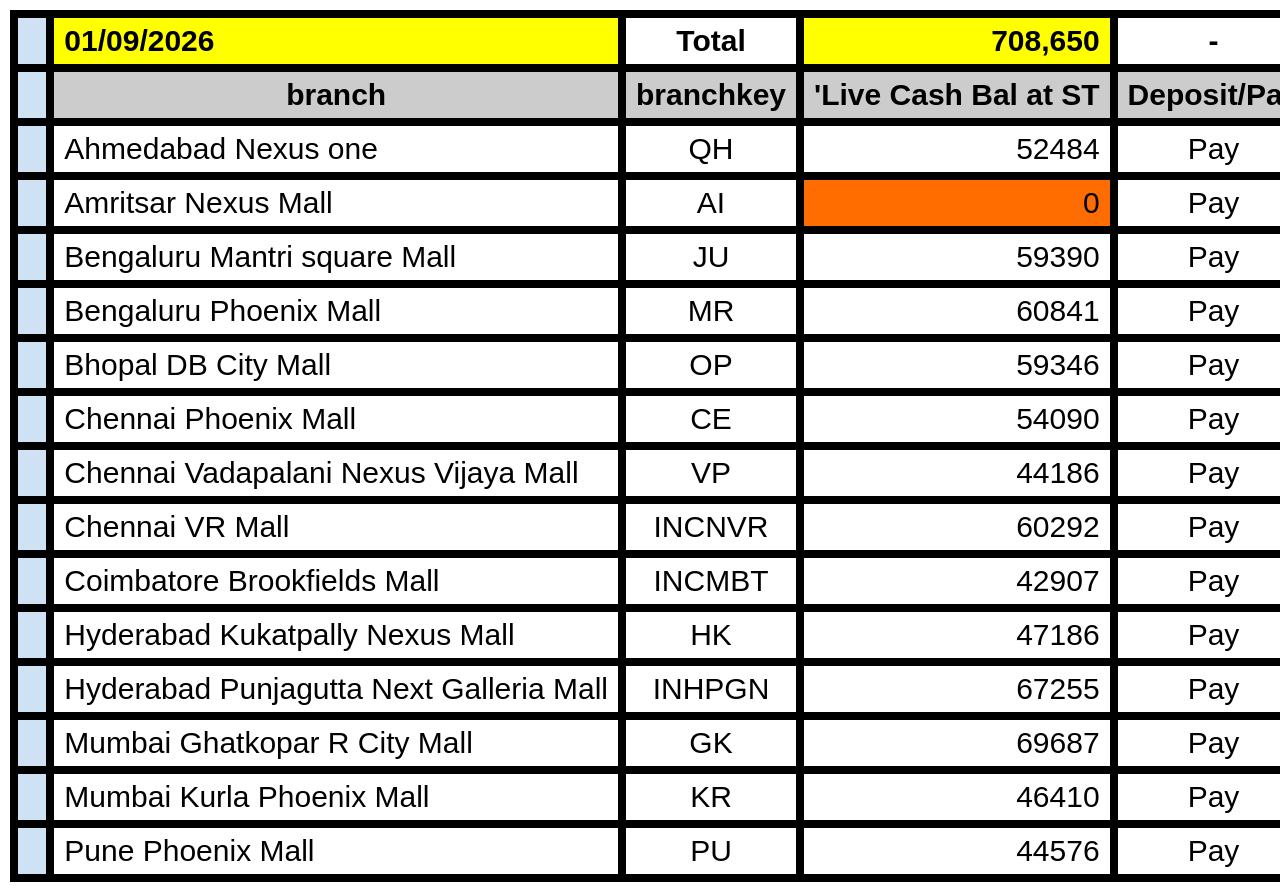
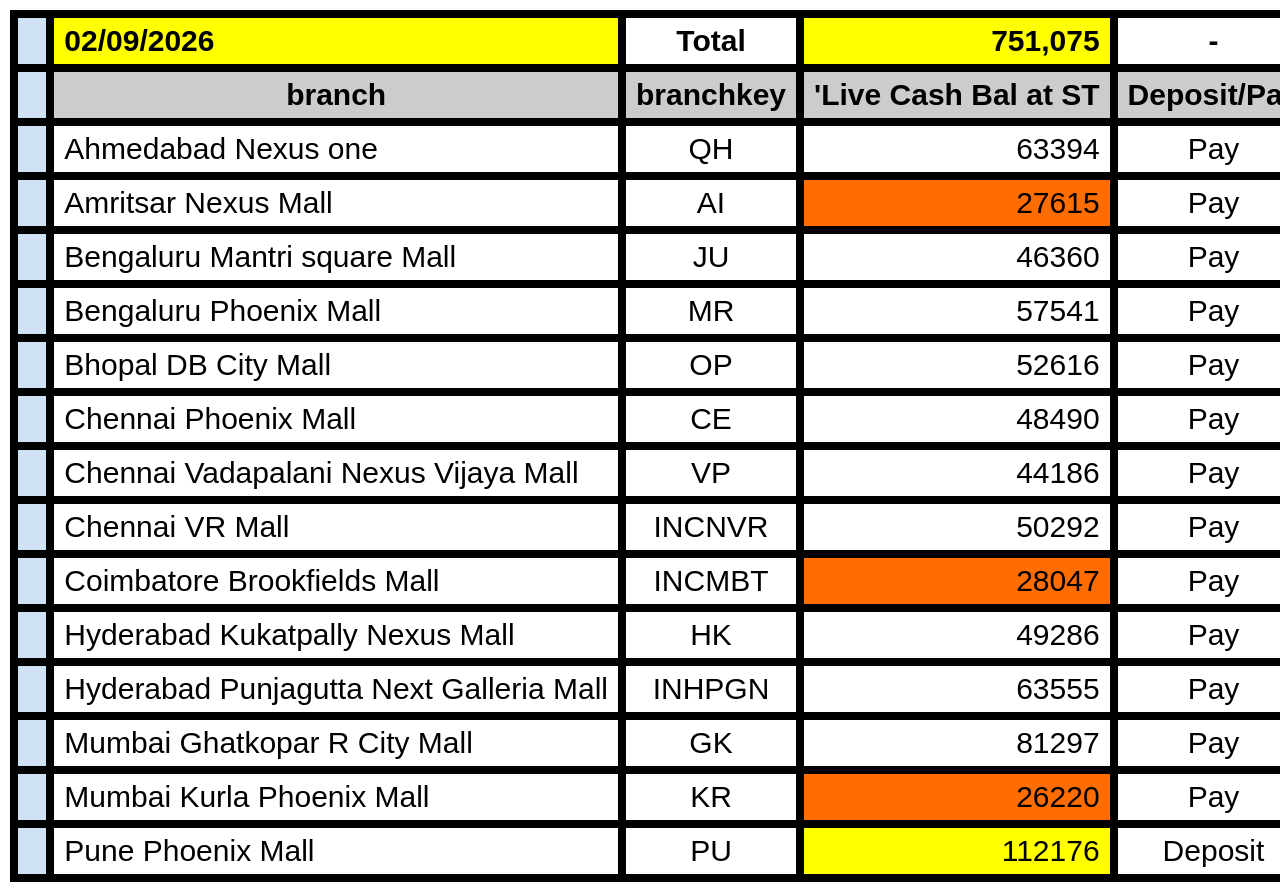
Before and after one commit to ashelar-spec/Reports, a website: page table.html in a window 1280 px wide. Shown: the top 896 px of the page. Drawn offline with Linux system fonts and the light colour scheme.

Commit message:
deploy: 1eb6ce62876c9d41067b4594acfaffc291ee4c8b

```diff
--- a/table.html
+++ b/table.html
@@ -35,7 +35,7 @@
           font-family: Arial, sans-serif;
           font-size: 30px;
           white-space: nowrap;
-        ">01/09/2026</td>
+        ">02/09/2026</td>
 
         <td style="
           background-color: #ffffff;
@@ -63,7 +63,7 @@
           font-family: Arial, sans-serif;
           font-size: 30px;
           white-space: nowrap;
-        ">708,650</td>
+        ">751,075</td>
 
         <td style="
           background-color: #ffffff;
@@ -231,7 +231,7 @@
           font-family: Arial, sans-serif;
           font-size: 30px;
           white-space: nowrap;
-        ">52484</td>
+        ">63394</td>
 
         <td style="
           background-color: #ffffff;
@@ -315,7 +315,7 @@
           font-family: Arial, sans-serif;
           font-size: 30px;
           white-space: nowrap;
-        ">0</td>
+        ">27615</td>
 
         <td style="
           background-color: #ffffff;
@@ -399,7 +399,7 @@
           font-family: Arial, sans-serif;
           font-size: 30px;
           white-space: nowrap;
-        ">59390</td>
+        ">46360</td>
 
         <td style="
           background-color: #ffffff;
@@ -483,7 +483,7 @@
           font-family: Arial, sans-serif;
           font-size: 30px;
           white-space: nowrap;
-        ">60841</td>
+        ">57541</td>
 
         <td style="
           background-color: #ffffff;
@@ -567,7 +567,7 @@
           font-family: Arial, sans-serif;
           font-size: 30px;
           white-space: nowrap;
-        ">59346</td>
+        ">52616</td>
 
         <td style="
           background-color: #ffffff;
@@ -651,7 +651,7 @@
           font-family: Arial, sans-serif;
           font-size: 30px;
           white-space: nowrap;
-        ">54090</td>
+        ">48490</td>
 
         <td style="
           background-color: #ffffff;
@@ -819,7 +819,7 @@
           font-family: Arial, sans-serif;
           font-size: 30px;
           white-space: nowrap;
-        ">60292</td>
+        ">50292</td>
 
         <td style="
           background-color: #ffffff;
@@ -892,7 +892,7 @@
         ">INCMBT</td>
 
         <td style="
-          background-color: #ffffff;
+          background-color: #ff6d01;
           color: #000000;
           font-weight: normal;
           font-style: normal;
@@ -903,7 +903,7 @@
           font-family: Arial, sans-serif;
           font-size: 30px;
           white-space: nowrap;
-        ">42907</td>
+        ">28047</td>
 
         <td style="
           background-color: #ffffff;
@@ -987,7 +987,7 @@
           font-family: Arial, sans-serif;
           font-size: 30px;
           white-space: nowrap;
-        ">47186</td>
+        ">49286</td>
 
         <td style="
           background-color: #ffffff;
@@ -1071,7 +1071,7 @@
           font-family: Arial, sans-serif;
           font-size: 30px;
           white-space: nowrap;
-        ">67255</td>
+        ">63555</td>
 
         <td style="
           background-color: #ffffff;
@@ -1155,7 +1155,7 @@
           font-family: Arial, sans-serif;
           font-size: 30px;
           white-space: nowrap;
-        ">69687</td>
+        ">81297</td>
 
         <td style="
           background-color: #ffffff;
@@ -1228,7 +1228,7 @@
         ">KR</td>
 
         <td style="
-          background-color: #ffffff;
+          background-color: #ff6d01;
           color: #000000;
           font-weight: normal;
           font-style: normal;
@@ -1239,7 +1239,7 @@
           font-family: Arial, sans-serif;
           font-size: 30px;
           white-space: nowrap;
-        ">46410</td>
+        ">26220</td>
 
         <td style="
           background-color: #ffffff;
@@ -1312,7 +1312,7 @@
         ">PU</td>
 
         <td style="
-          background-color: #ffffff;
+          background-color: #ffff00;
           color: #000000;
           font-weight: normal;
           font-style: normal;
@@ -1323,7 +1323,7 @@
           font-family: Arial, sans-serif;
           font-size: 30px;
           white-space: nowrap;
-        ">44576</td>
+        ">112176</td>
 
         <td style="
           background-color: #ffffff;
@@ -1337,7 +1337,7 @@
           font-family: Arial, sans-serif;
           font-size: 30px;
           white-space: nowrap;
-        ">Pay</td>
+        ">Deposit</td>
 
         <td style="
           background-color: #ffffff;
```
Also changed, not shown: output.png, 1 other file.
